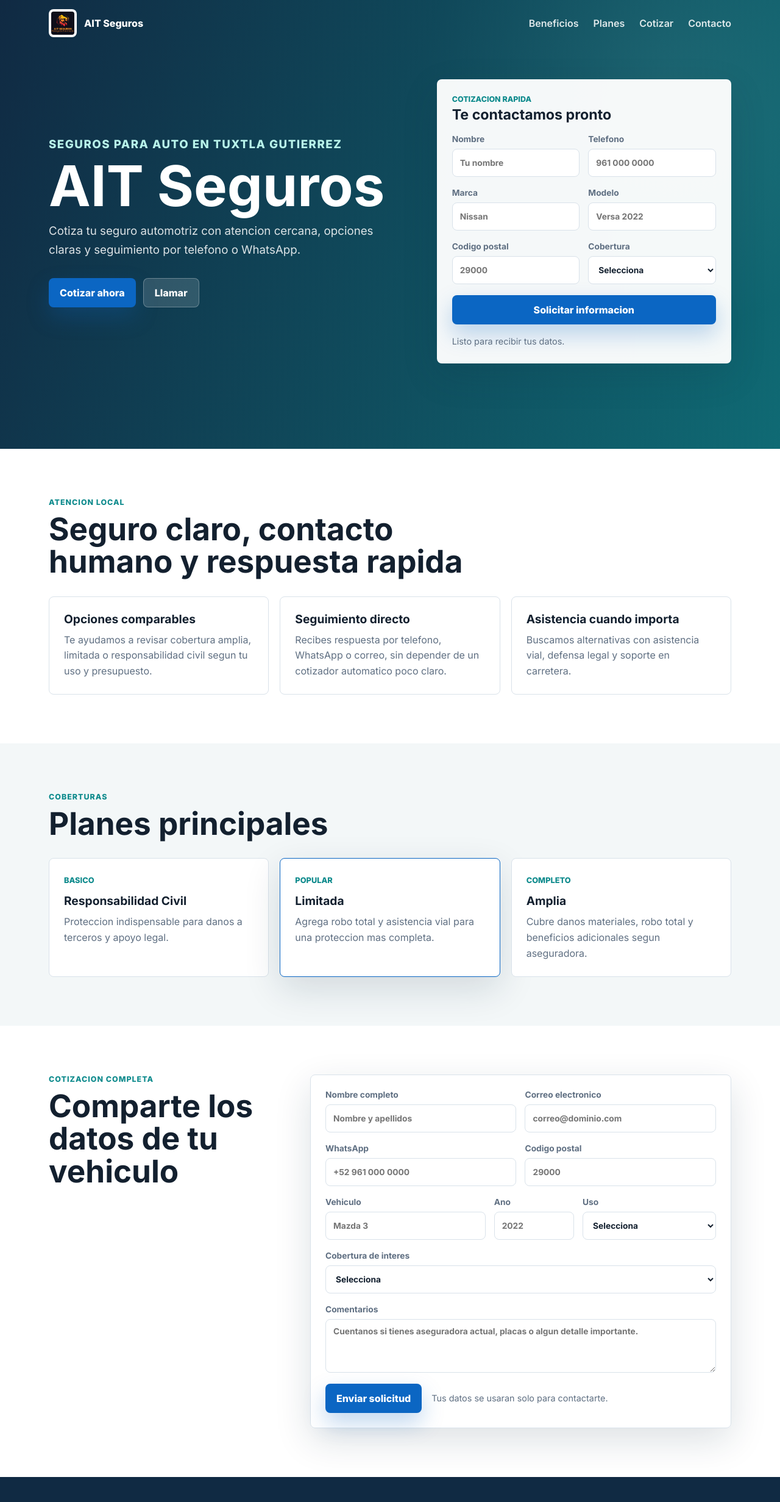
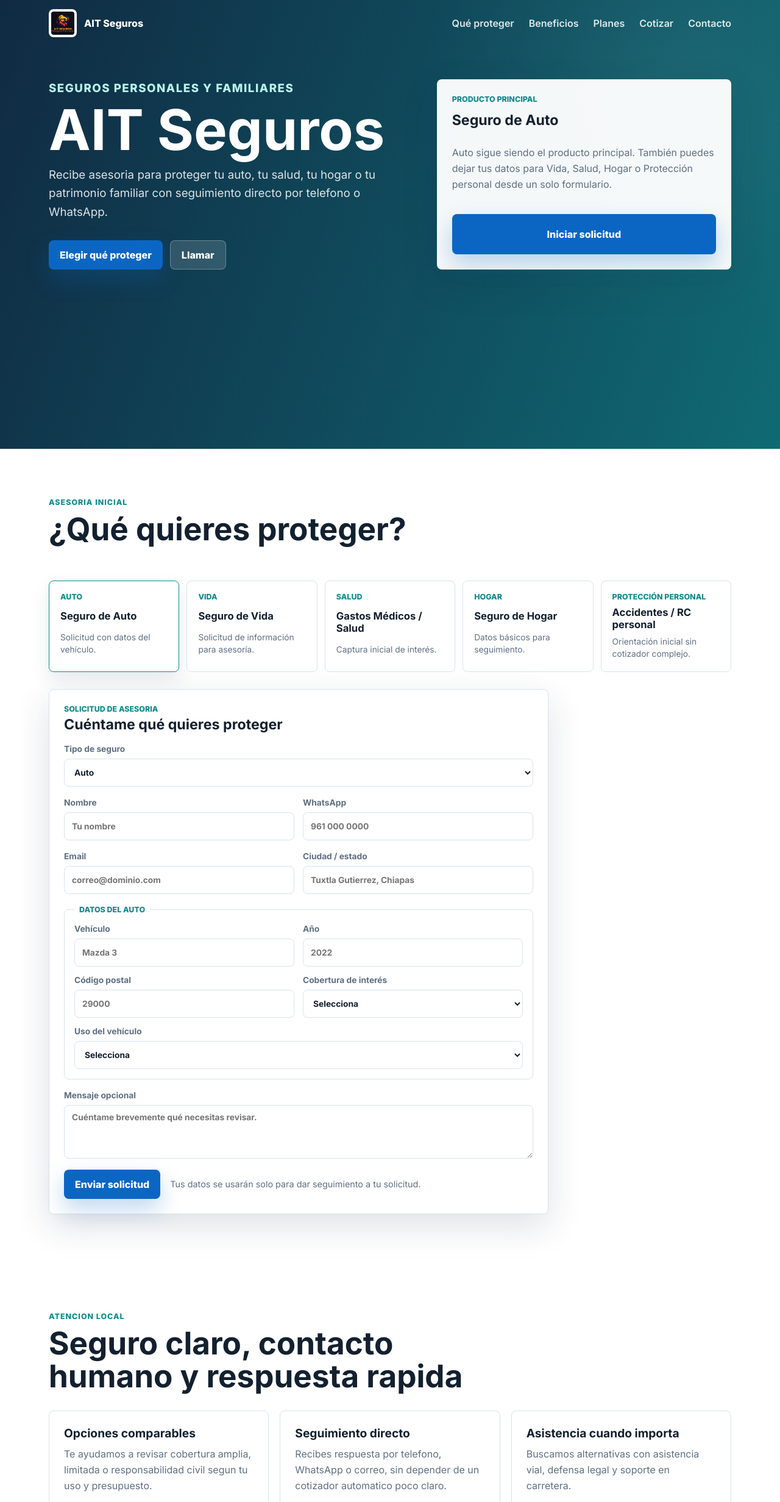
Before and after one commit to ruldiaz/seguros, a website built with Vite: page frontend/index.html in a window 1280 px wide. Shown: the top 2463 px of the page at 61% size. Built offline with nearby package versions, Linux system fonts and the light colour scheme.

Commit message:
Add lead capture MVP

```diff
--- a/frontend/index.html
+++ b/frontend/index.html
@@ -6,9 +6,9 @@
     <meta name="google-site-verification" content="sOquvg3EZsxERwmcw0h9sTGPXNwIeg8tXrpX1QN-tNY" />
     <meta
       name="description"
-      content="Cotiza tu seguro automotriz con AIT Seguros en Tuxtla Gutierrez, Chiapas. Atencion humana, opciones claras y contacto rapido."
+      content="Asesoria para seguros personales y familiares con AIT Seguros en Tuxtla Gutierrez, Chiapas."
     />
-    <title>AIT Seguros | Seguro para auto en Tuxtla Gutierrez</title>
+    <title>AIT Seguros | Asesoria en seguros personales y familiares</title>
     <link rel="preconnect" href="https://fonts.googleapis.com" />
     <link rel="preconnect" href="https://fonts.gstatic.com" crossorigin />
     <link
@@ -30,86 +30,160 @@
           <span></span>
         </button>
         <div class="nav-menu" id="nav-menu">
+          <a href="#proteger">Qué proteger</a>
           <a href="#beneficios">Beneficios</a>
           <a href="#planes">Planes</a>
-          <a href="#cotizar">Cotizar</a>
+          <a href="#proteger">Cotizar</a>
           <a href="#contacto">Contacto</a>
         </div>
       </nav>
 
       <section class="hero container">
         <div class="hero-copy">
-          <p class="eyebrow">Seguros para auto en Tuxtla Gutierrez</p>
+          <p class="eyebrow">Seguros personales y familiares</p>
           <h1>AIT Seguros</h1>
           <p>
-            Cotiza tu seguro automotriz con atencion cercana, opciones claras y seguimiento por telefono
-            o WhatsApp.
+            Recibe asesoria para proteger tu auto, tu salud, tu hogar o tu patrimonio familiar con
+            seguimiento directo por telefono o WhatsApp.
           </p>
           <div class="hero-actions">
-            <a class="button primary" href="#cotizar">Cotizar ahora</a>
+            <a class="button primary" href="#proteger">Elegir qué proteger</a>
             <a class="button secondary" href="tel:+529616158126">Llamar</a>
           </div>
         </div>
 
+        <div class="quote-card hero-panel">
+          <div class="form-heading">
+            <span>Producto principal</span>
+            <strong>Seguro de Auto</strong>
+          </div>
+          <p class="panel-copy">
+            Auto sigue siendo el producto principal. También puedes dejar tus datos para Vida,
+            Salud, Hogar o Protección personal desde un solo formulario.
+          </p>
+          <a class="button primary full" href="#proteger">Iniciar solicitud</a>
+        </div>
+      </section>
+    </header>
+
+    <main>
+      <section class="section container protect-section" id="proteger">
+        <div class="section-heading">
+          <p class="eyebrow">Asesoria inicial</p>
+          <h2>¿Qué quieres proteger?</h2>
+        </div>
+        <div class="need-grid" aria-label="Opciones de protección">
+          <a class="need-card is-active" href="#lead-interest" data-product-target="auto">
+            <span>Auto</span>
+            <strong>Seguro de Auto</strong>
+            <small>Solicitud con datos del vehículo.</small>
+          </a>
+          <button class="need-card" type="button" data-product-target="vida">
+            <span>Vida</span>
+            <strong>Seguro de Vida</strong>
+            <small>Solicitud de información para asesoría.</small>
+          </button>
+          <button class="need-card" type="button" data-product-target="salud">
+            <span>Salud</span>
+            <strong>Gastos Médicos / Salud</strong>
+            <small>Captura inicial de interés.</small>
+          </button>
+          <button class="need-card" type="button" data-product-target="hogar">
+            <span>Hogar</span>
+            <strong>Seguro de Hogar</strong>
+            <small>Datos básicos para seguimiento.</small>
+          </button>
+          <button class="need-card" type="button" data-product-target="proteccion_personal">
+            <span>Protección personal</span>
+            <strong>Accidentes / RC personal</strong>
+            <small>Orientación inicial sin cotizador complejo.</small>
+          </button>
+        </div>
+
         <form
-          class="quote-card"
-          id="quick-quote"
-          name="quick-quote"
+          class="interest-form"
+          id="lead-interest"
+          name="lead-interest"
           method="POST"
           action="/gracias/"
           data-netlify="true"
           netlify-honeypot="bot-field"
         >
-          <input type="hidden" name="form-name" value="quick-quote" />
-          <p class="hidden">
-            <label>No llenar: <input name="bot-field" /></label>
-          </p>
+          <input type="hidden" name="form-name" value="lead-interest" />
+          <input type="hidden" name="source" value="landing-lead-interest" data-tracking-field="source" />
+          <input type="hidden" name="utm_source" data-tracking-field="utm_source" />
+          <input type="hidden" name="utm_medium" data-tracking-field="utm_medium" />
+          <input type="hidden" name="utm_campaign" data-tracking-field="utm_campaign" />
+          <input type="hidden" name="landing_page" data-tracking-field="landing_page" />
+          <input type="hidden" name="created_at" data-tracking-field="created_at" />
+          <p class="hidden"><label>No llenar: <input name="bot-field" /></label></p>
+
           <div class="form-heading">
-            <span>Cotizacion rapida</span>
-            <strong>Te contactamos pronto</strong>
+            <span>Solicitud de asesoria</span>
+            <strong>Cuéntame qué quieres proteger</strong>
+          </div>
+
+          <label>
+            Tipo de seguro
+            <select name="product_interest" id="product-interest" required>
+              <option value="auto" selected>Auto</option>
+              <option value="vida">Vida</option>
+              <option value="salud">Gastos Médicos / Salud</option>
+              <option value="hogar">Hogar</option>
+              <option value="proteccion_personal">Protección personal</option>
+            </select>
+          </label>
+
+          <div class="field-grid two">
+            <label>Nombre <input name="nombre" autocomplete="name" required minlength="2" placeholder="Tu nombre" /></label>
+            <label>WhatsApp <input name="telefono" autocomplete="tel" inputmode="tel" required minlength="10" placeholder="961 000 0000" /></label>
           </div>
           <div class="field-grid two">
+            <label>Email <input name="email" type="email" autocomplete="email" required placeholder="correo@dominio.com" /></label>
+            <label>Ciudad / estado <input name="ciudad_estado" required minlength="2" placeholder="Tuxtla Gutierrez, Chiapas" /></label>
+          </div>
+
+          <fieldset class="auto-fields" data-auto-fields>
+            <legend>Datos del auto</legend>
+            <div class="field-grid two">
+              <label>Vehículo <input name="vehiculo" required minlength="2" placeholder="Mazda 3" data-auto-required /></label>
+              <label>Año <input name="anio" required pattern="(19|20)[0-9]{2}" inputmode="numeric" placeholder="2022" data-auto-required /></label>
+            </div>
+            <div class="field-grid two">
+              <label>Código postal <input name="codigo_postal" required pattern="[0-9]{5}" inputmode="numeric" placeholder="29000" data-auto-required /></label>
+              <label>
+                Cobertura de interés
+                <select name="cobertura" required data-auto-required>
+                  <option value="">Selecciona</option>
+                  <option>Responsabilidad Civil</option>
+                  <option>Limitada</option>
+                  <option>Amplia</option>
+                </select>
+              </label>
+            </div>
             <label>
-              Nombre
-              <input name="nombre" autocomplete="name" required minlength="2" placeholder="Tu nombre" />
-            </label>
-            <label>
-              Telefono
-              <input name="telefono" autocomplete="tel" inputmode="tel" required minlength="10" placeholder="961 000 0000" />
-            </label>
-          </div>
-          <div class="field-grid two">
-            <label>
-              Marca
-              <input name="marca" required minlength="2" placeholder="Nissan" />
-            </label>
-            <label>
-              Modelo
-              <input name="modelo" required minlength="2" placeholder="Versa 2022" />
-            </label>
-          </div>
-          <div class="field-grid two">
-            <label>
-              Codigo postal
-              <input name="codigo_postal" required pattern="[0-9]{5}" inputmode="numeric" placeholder="29000" />
-            </label>
-            <label>
-              Cobertura
-              <select name="cobertura" required>
+              Uso del vehículo
+              <select name="uso">
                 <option value="">Selecciona</option>
-                <option>Amplia</option>
-                <option>Limitada</option>
-                <option>Responsabilidad Civil</option>
+                <option>Personal</option>
+                <option>Uber/Didi</option>
+                <option>Comercial</option>
               </select>
             </label>
+          </fieldset>
+
+          <label>
+            Mensaje opcional
+            <textarea name="mensaje" rows="4" placeholder="Cuéntame brevemente qué necesitas revisar."></textarea>
+          </label>
+
+          <div class="form-footer">
+            <button class="button primary" type="submit">Enviar solicitud</button>
+            <p class="form-status">Tus datos se usarán solo para dar seguimiento a tu solicitud.</p>
           </div>
-          <button class="button primary full" type="submit">Solicitar informacion</button>
-          <p class="form-status" data-status-for="quick-quote" role="status">Listo para recibir tus datos.</p>
         </form>
       </section>
-    </header>
 
-    <main>
       <section class="section container" id="beneficios">
         <div class="section-heading">
           <p class="eyebrow">Atencion local</p>
@@ -157,83 +231,6 @@
         </div>
       </section>
 
-      <section class="section container quote-section" id="cotizar">
-        <div class="section-heading">
-          <p class="eyebrow">Cotizacion completa</p>
-          <h2>Comparte los datos de tu vehiculo</h2>
-        </div>
-        <form
-          class="full-form"
-          id="full-quote"
-          name="full-quote"
-          method="POST"
-          action="/gracias/"
-          data-netlify="true"
-          netlify-honeypot="bot-field"
-        >
-          <input type="hidden" name="form-name" value="full-quote" />
-          <p class="hidden">
-            <label>No llenar: <input name="bot-field" /></label>
-          </p>
-          <div class="field-grid two">
-            <label>
-              Nombre completo
-              <input name="nombre_completo" autocomplete="name" required minlength="2" placeholder="Nombre y apellidos" />
-            </label>
-            <label>
-              Correo electronico
-              <input name="email" type="email" autocomplete="email" required placeholder="correo@dominio.com" />
-            </label>
-          </div>
-          <div class="field-grid two">
-            <label>
-              WhatsApp
-              <input name="whatsapp" autocomplete="tel" inputmode="tel" required minlength="10" placeholder="+52 961 000 0000" />
-            </label>
-            <label>
-              Codigo postal
-              <input name="codigo_postal" required pattern="[0-9]{5}" inputmode="numeric" placeholder="29000" />
-            </label>
-          </div>
-          <div class="field-grid three">
-            <label>
-              Vehiculo
-              <input name="vehiculo" required minlength="2" placeholder="Mazda 3" />
-            </label>
-            <label>
-              Ano
-              <input name="anio" required pattern="(19|20)[0-9]{2}" inputmode="numeric" placeholder="2022" />
-            </label>
-            <label>
-              Uso
-              <select name="uso" required>
-                <option value="">Selecciona</option>
-                <option>Personal</option>
-                <option>Uber/Didi</option>
-                <option>Comercial</option>
-              </select>
-            </label>
-          </div>
-          <label>
-            Cobertura de interes
-            <select name="cobertura" required>
-              <option value="">Selecciona</option>
-              <option>Responsabilidad Civil</option>
-              <option>Limitada</option>
-              <option>Amplia</option>
-            </select>
-          </label>
-          <label>
-            Comentarios
-            <textarea name="comentarios" rows="4" placeholder="Cuentanos si tienes aseguradora actual, placas o algun detalle importante."></textarea>
-          </label>
-          <div class="form-footer">
-            <button class="button primary" type="submit">Enviar solicitud</button>
-            <p class="form-status" data-status-for="full-quote" role="status">Tus datos se usaran solo para contactarte.</p>
-          </div>
-        </form>
-      </section>
-
       <section class="section contact-band" id="contacto">
         <div class="container contact-grid">
           <div>
--- a/frontend/src/main.ts
+++ b/frontend/src/main.ts
@@ -1,4 +1,25 @@
 import "./styles.css";
+
+const trackingParams = new URLSearchParams(window.location.search);
+const trackingValues: Record<string, string> = {
+  utm_source: trackingParams.get("utm_source") ?? "",
+  utm_medium: trackingParams.get("utm_medium") ?? "",
+  utm_campaign: trackingParams.get("utm_campaign") ?? "",
+  landing_page: window.location.href,
+  created_at: new Date().toISOString(),
+};
+
+document.querySelectorAll<HTMLInputElement>("[data-tracking-field]").forEach((input) => {
+  const field = input.dataset.trackingField;
+  if (!field) return;
+
+  if (field === "source") {
+    input.value = input.value || "landing";
+    return;
+  }
+
+  input.value = trackingValues[field] ?? "";
+});
 
 const year = document.querySelector<HTMLElement>("[data-year]");
 if (year) {
@@ -20,3 +41,45 @@ navMenu?.querySelectorAll("a").forEach((link) => {
     navMenu?.removeAttribute("data-open");
   });
 });
+
+const productButtons = document.querySelectorAll<HTMLElement>("[data-product-target]");
+const needCards = document.querySelectorAll<HTMLElement>(".need-card");
+const productSelect = document.querySelector<HTMLSelectElement>("#product-interest");
+const autoFields = document.querySelector<HTMLFieldSetElement>("[data-auto-fields]");
+const autoRequiredFields = document.querySelectorAll<HTMLInputElement | HTMLSelectElement>("[data-auto-required]");
+
+const updateProductFields = (product: string) => {
+  const isAuto = product === "auto";
+  if (autoFields) {
+    autoFields.hidden = !isAuto;
+  }
+
+  autoRequiredFields.forEach((field) => {
+    field.disabled = !isAuto;
+    field.required = isAuto;
+  });
+};
+
+productButtons.forEach((button) => {
+  button.addEventListener("click", (event) => {
+    event.preventDefault();
+    const target = button.dataset.productTarget;
+    if (!target || !productSelect) return;
+
+    needCards.forEach((card) => card.classList.toggle("is-active", card === button));
+    productSelect.value = target;
+    updateProductFields(target);
+
+    document.querySelector("#lead-interest")?.scrollIntoView({ behavior: "smooth", block: "nearest" });
+  });
+});
+
+productSelect?.addEventListener("change", () => {
+  const product = productSelect.value;
+  updateProductFields(product);
+  needCards.forEach((card) => card.classList.toggle("is-active", card.dataset.productTarget === product));
+});
+
+if (productSelect) {
+  updateProductFields(productSelect.value);
+}
--- a/frontend/src/styles.css
+++ b/frontend/src/styles.css
@@ -183,6 +183,16 @@ textarea {
   width: 100%;
 }
 
+.hero-panel {
+  align-self: stretch;
+}
+
+.panel-copy {
+  margin: 0;
+  color: var(--muted);
+  line-height: 1.62;
+}
+
 .quote-card,
 .full-form {
   display: grid;
@@ -342,6 +352,84 @@ textarea:focus {
   box-shadow: var(--shadow);
 }
 
+.protect-section {
+  display: grid;
+  gap: 28px;
+}
+
+.need-grid {
+  display: grid;
+  grid-template-columns: repeat(5, minmax(0, 1fr));
+  gap: 12px;
+}
+
+.need-card {
+  display: grid;
+  gap: 8px;
+  min-height: 150px;
+  border: 1px solid var(--line);
+  border-radius: 8px;
+  background: var(--surface);
+  color: var(--ink);
+  padding: 18px;
+  text-align: left;
+  cursor: pointer;
+  box-shadow: none;
+}
+
+.need-card:hover,
+.need-card.is-active {
+  border-color: var(--teal);
+  box-shadow: 0 12px 30px rgba(16, 42, 67, 0.1);
+}
+
+.need-card span {
+  color: var(--teal);
+  font-size: 0.78rem;
+  font-weight: 800;
+  text-transform: uppercase;
+}
+
+.need-card strong {
+  font-size: 1.04rem;
+  line-height: 1.2;
+}
+
+.need-card small {
+  color: var(--muted);
+  font-size: 0.86rem;
+  line-height: 1.45;
+}
+
+.interest-form {
+  display: grid;
+  gap: 18px;
+  max-width: 820px;
+  border: 1px solid var(--line);
+  border-radius: 8px;
+  background: var(--surface);
+  padding: 24px;
+  box-shadow: var(--shadow);
+}
+
+fieldset {
+  display: grid;
+  gap: 14px;
+  min-width: 0;
+  margin: 0;
+  border: 1px solid var(--line);
+  border-radius: 8px;
+  padding: 16px;
+}
+
+legend {
+  padding: 0 8px;
+  color: var(--teal);
+  font-size: 0.78rem;
+  font-weight: 800;
+  text-transform: uppercase;
+}
+
 .quote-section {
   display: grid;
   grid-template-columns: 0.56fr 1fr;
@@ -465,6 +553,7 @@ textarea:focus {
 
   .feature-grid,
   .plans,
+  .need-grid,
   .field-grid.two,
   .field-grid.three {
     grid-template-columns: 1fr;
```
Also changed, not shown: backend/server.js (+5 -2 lines), backend/src/controllers/leadController.js (added, +238 -0 lines), backend/src/models/Lead.js (added, +36 -0 lines), backend/src/routes/leads.js (added, +21 -0 lines), frontend/public/gracias/index.html (+19 -3 lines).
